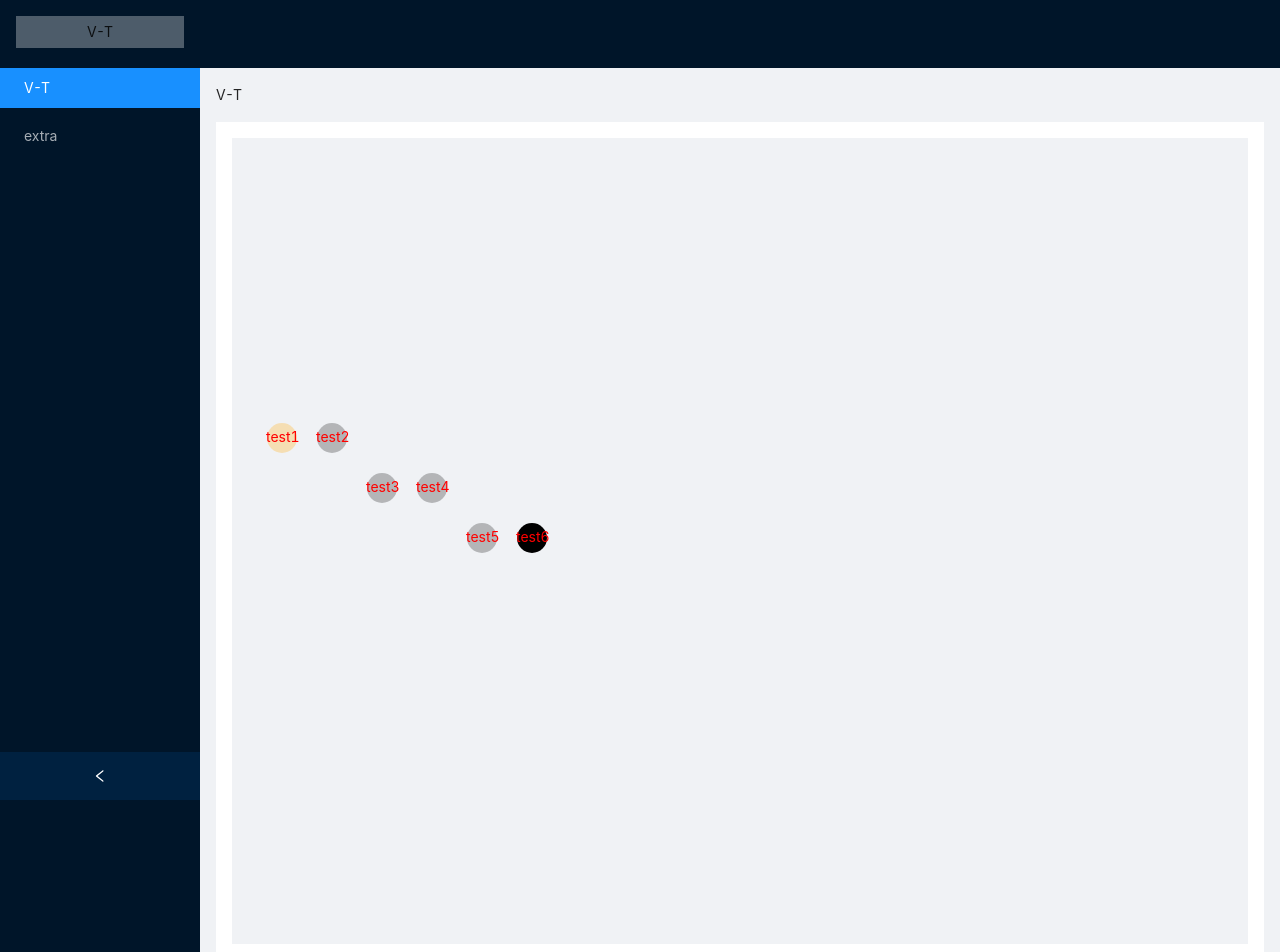
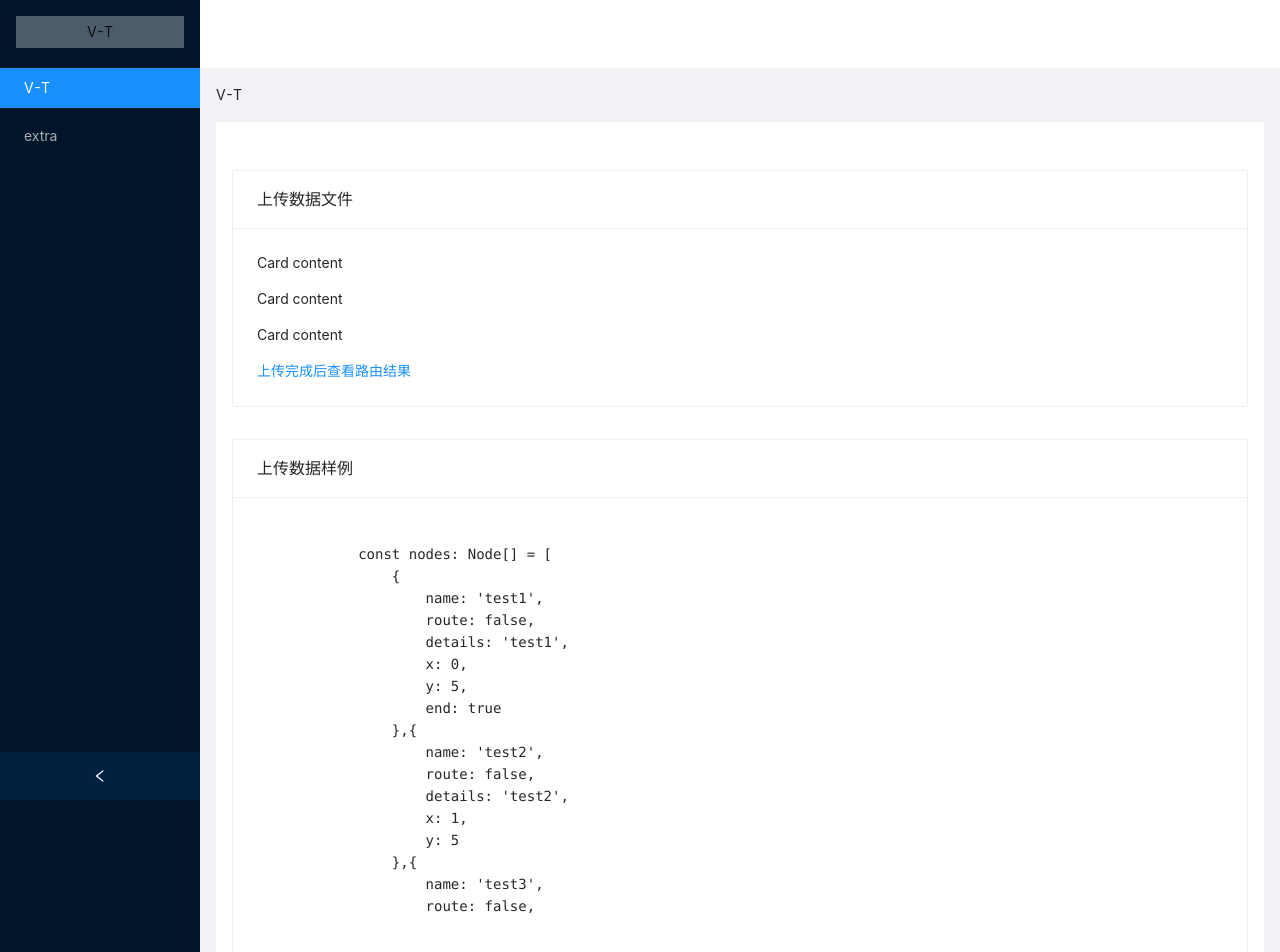
Before and after one commit to xxqyw/visualization-tool, a React (Create React App) app in the folder visualization/: page /V-T in a window 1280 px wide. Shown: the top 952 px of the page. Built offline with nearby package versions, Linux system fonts and the light colour scheme.

Commit message:
WIP: 创建上传页面以及路由

```diff
--- a/visualization/package.json
+++ b/visualization/package.json
@@ -10,7 +10,7 @@
     "lodash": "^4.17.21",
     "react": "^17.0.2",
     "react-dom": "^17.0.2",
-    "react-router-dom": "^6.0.2",
+    "react-router-dom": "^5.2.0",
     "react-scripts": "4.0.3",
     "typescript": "^4.5.2",
     "web-vitals": "^1.1.2"
@@ -41,6 +41,7 @@
   },
   "devDependencies": {
     "@types/lodash": "^4.14.177",
-    "@types/react": "^17.0.36"
+    "@types/react": "^17.0.36",
+    "@types/react-router-dom": "^5.3.3"
   }
 }
--- a/visualization/src/App.css
+++ b/visualization/src/App.css
@@ -12,8 +12,9 @@
 
 .App .site-layout-background {
     height: 68px;
+    background-color: #fff;
 }
-.App .site-layout .content-box {
+/* .App .site-layout .content-box {
     background-color: #fff;
     padding: 16px;
-}
+} */
--- a/visualization/src/App.js
+++ b/visualization/src/App.js
@@ -1,12 +1,8 @@
 import './App.css';
 import react, {useState} from 'react';
 import { Layout, Menu, Breadcrumb } from 'antd';
-import {
-  DesktopOutlined,
-  PieChartOutlined,
-  FileOutlined
-} from '@ant-design/icons';
-import VTPage from './pages/V-T';
+import { BrowserRouter as Router, Switch, Route, Link } from 'react-router-dom';
+import pages from './pages';
 
 const { Header, Content, Footer, Sider } = Layout;
 
@@ -15,8 +11,12 @@ function App() {
   const onCollapse = collapsed => {
     setCollapsed(collapsed);
   };
+
+  const Extra = () =><h3>Extra</h3>;
+
   return (
     <div className="App">
+    <Router>
       <Layout style={{ minHeight: '100vh' }}>
         <Sider collapsible collapsed={collapsed} onCollapse={onCollapse}>
           <div className="logo">
@@ -24,26 +24,29 @@ function App() {
           </div>
           <Menu theme="dark" defaultSelectedKeys={['1']} mode="inline">
             <Menu.Item key="1">
-              V-T
+              <Link to="/V-T">V-T</Link>
             </Menu.Item>
             <Menu.Item key="2">
-              extra
+              <Link to="/extra">extra</Link>
             </Menu.Item>
           </Menu>
         </Sider>
         <Layout className="site-layout">
           <Header className="site-layout-background" style={{ padding: 0 }} />
           <Content style={{ margin: '0 16px', background: '' }}>
-            <Breadcrumb style={{ margin: '16px 0' }}>
-              <Breadcrumb.Item>V-T</Breadcrumb.Item>
-            </Breadcrumb>
             <div className='content-box'>
-              <VTPage></VTPage>
+              <Switch>
+                <Route path="/V-T/route-find-detail" component={pages.RouteFindDetail} />
+                <Route path="/V-T" component={pages.UploadPage} />
+                <Route path="/extra" component={Extra} />
+                <Route path="*" component={pages.UploadPage} />
+              </Switch>
             </div>
           </Content>
           {/* <Footer style={{ textAlign: 'center' }}>V-T ©2022 Created by xxq</Footer> */}
         </Layout>
       </Layout>
+      </Router>
     </div>
   );
 }
--- a/visualization/src/pages/V-T/index.tsx
+++ /dev/null
@@ -1,11 +0,0 @@
-import React, {useEffect, useState} from 'react';
-import SvgImage from '../../components/svg-image';
-import './index.css';
-
-export const VTPage = (props: any) => {
-
-    return (<div>
-        <SvgImage></SvgImage>
-    </div>);
-}
-export default VTPage;
--- a/visualization/src/pages/index.tsx
+++ b/visualization/src/pages/index.tsx
@@ -1,4 +1,8 @@
-import VTPage from "./V-T";
+import UploadPage from "./upload-file";
+import RouteFindDetail from "./route-find-detail";
 
-const pages = [VTPage];
+const pages = {
+    RouteFindDetail,
+    UploadPage
+};
 export default pages;
--- /dev/null
+++ b/visualization/src/pages/route-find-detail/index.css
@@ -0,0 +1,4 @@
+.svg-box {
+    background-color: #fff;
+    padding: 16px;
+}
--- /dev/null
+++ b/visualization/src/pages/route-find-detail/index.tsx
@@ -0,0 +1,19 @@
+import { Breadcrumb } from 'antd';
+import React, {useEffect, useState} from 'react';
+import SvgImage from '../../components/svg-image';
+import { Link } from 'react-router-dom';
+import './index.css';
+
+export const RouteFindDetail = (props: any) => {
+
+    return (<div>
+        <Breadcrumb style={{ margin: '16px 0' }}>
+          <Breadcrumb.Item><Link to="/V-T">V-T</Link></Breadcrumb.Item>
+          <Breadcrumb.Item>路由详情</Breadcrumb.Item>
+        </Breadcrumb>
+        <div className='svg-box'>
+        <SvgImage></SvgImage>
+        </div>
+    </div>);
+}
+export default RouteFindDetail;
--- /dev/null
+++ b/visualization/src/pages/upload-file/index.css
@@ -0,0 +1,8 @@
+.upload-content {
+    background-color: #fff;
+    padding: 16px;
+    height: 100%;
+}
+.upload-content .card {
+    margin: 32px 0;
+}
--- /dev/null
+++ b/visualization/src/pages/upload-file/index.tsx
@@ -0,0 +1,69 @@
+import { Breadcrumb, Card } from 'antd';
+import React, {useEffect, useState} from 'react';
+import { Link } from 'react-router-dom';
+import './index.css';
+
+export const UploadPage = (props: any) => {
+
+    return (<div>
+        <Breadcrumb style={{ margin: '16px 0' }}>
+          <Breadcrumb.Item>V-T</Breadcrumb.Item>
+        </Breadcrumb>
+        <div className='upload-content'>
+            <Card className='card' title="上传数据文件" style={{ width: '100%' }}>
+                <p>Card content</p>
+                <p>Card content</p>
+                <p>Card content</p>
+            <Link to="/V-T/route-find-detail">上传完成后查看路由结果</Link>
+            </Card>
+            <Card className='card' title="上传数据样例" style={{ width: '100%'}}>
+                <pre style={{ width: '100%', height: '400px', overflow: 'auto' }}>
+                    {`
+            const nodes: Node[] = [
+                {
+                    name: 'test1',
+                    route: false,
+                    details: 'test1',
+                    x: 0,
+                    y: 5,
+                    end: true
+                },{
+                    name: 'test2',
+                    route: false,
+                    details: 'test2',
+                    x: 1,
+                    y: 5
+                },{
+                    name: 'test3',
+                    route: false,
+                    details: 'test3',
+                    x: 2,
+                    y: 6
+                },{
+                    name: 'test4',
+                    route: false,
+                    details: 'test4',
+                    x: 3,
+                    y: 6
+                },{
+                    name: 'test5',
+                    route: false,
+                    details: 'test5',
+                    x: 4,
+                    y: 7
+                },{
+                    name: 'test6',
+                    route: false,
+                    details: 'test6',
+                    x: 5,
+                    y: 7,
+                    start: true
+                }
+            ];
+            export const paths = [[0, 5], [1, 5], [2, 6], [3, 6], [4, 7], [5, 7]];`}
+                </pre>
+            </Card>
+        </div>
+    </div>);
+}
+export default UploadPage;
```
Also changed, not shown: visualization/src/pages/V-T/index.css (deleted), 2 other files (tests, documents, lock files or other folders).
